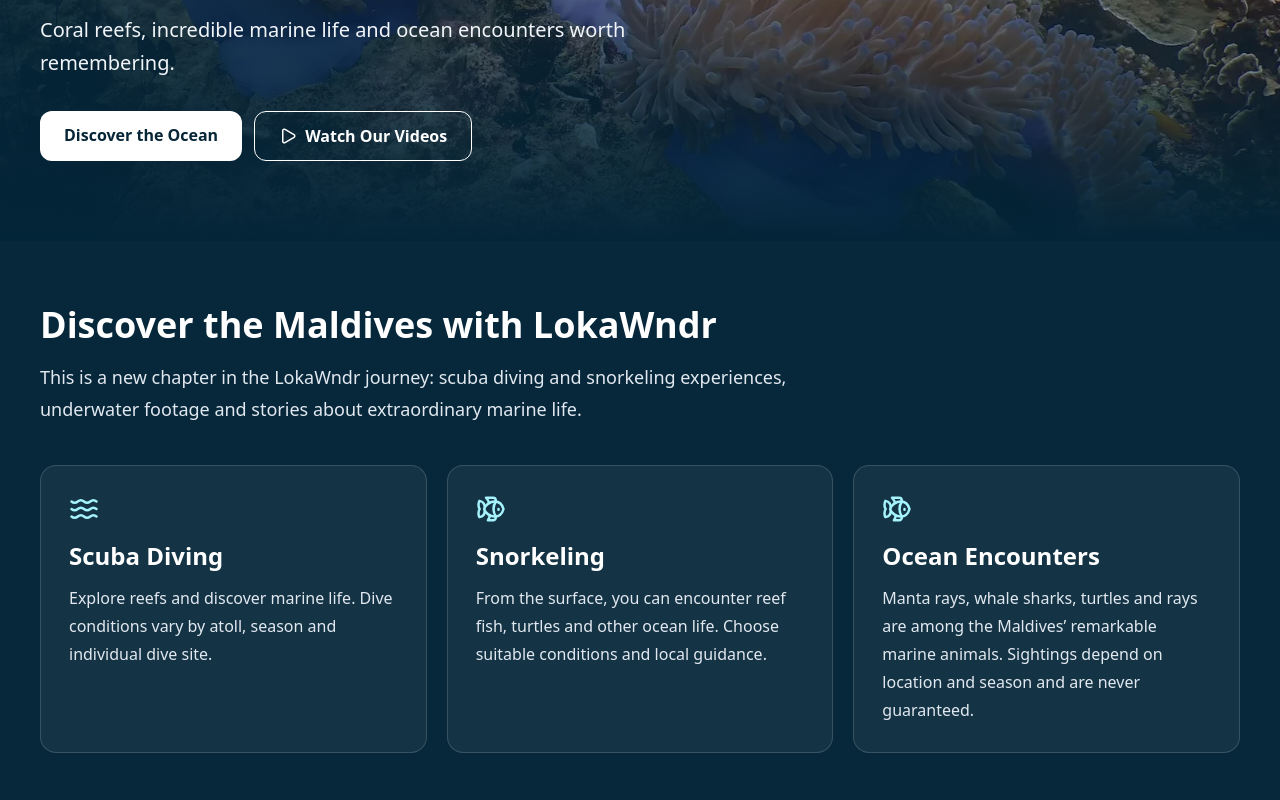
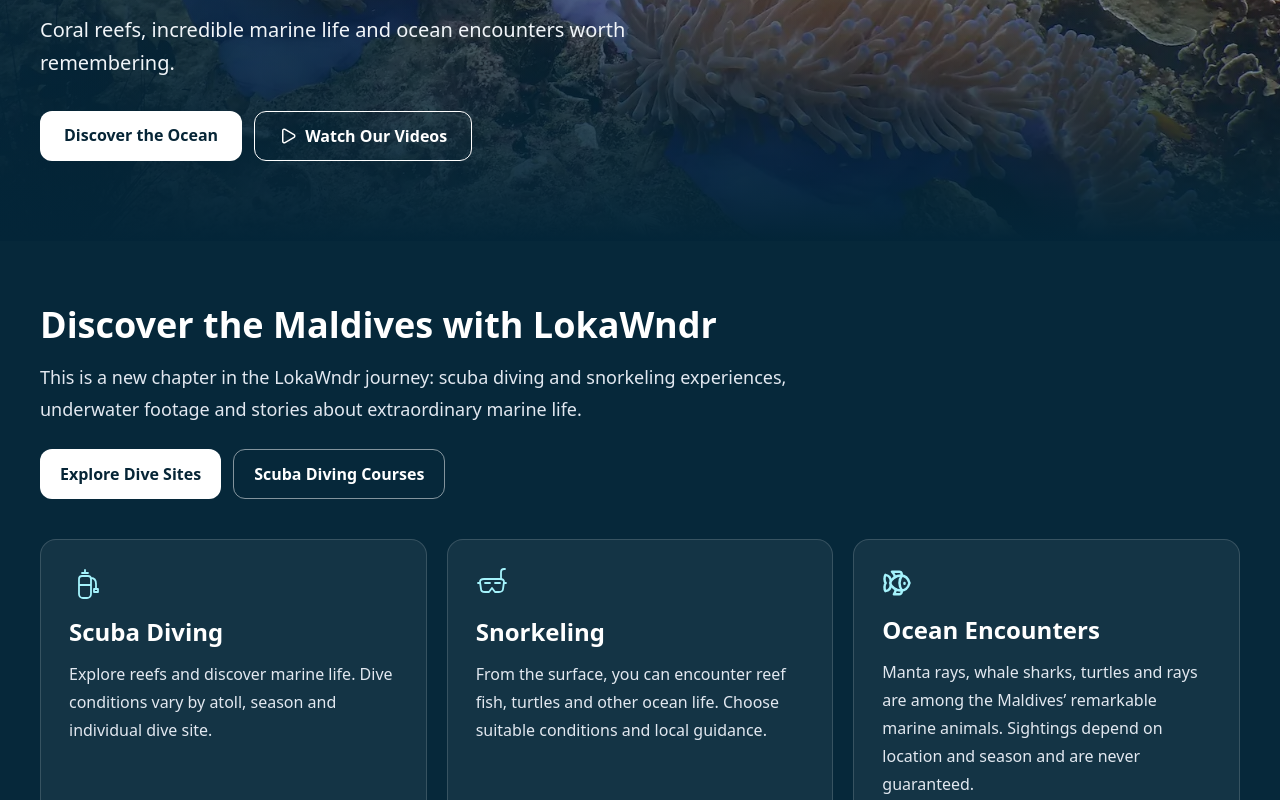
Before and after one commit to Tommysons/diving, a Next.js app: page /destinations/maldives in a window 1280 px wide. Shown: the part 385-1185 px from the top of the page. Built offline with nearby package versions, Linux system fonts and the light colour scheme.

Commit message:
Add Maldives dive navigation and activity icons

```diff
--- a/src/components/MaldivesExperience.tsx
+++ b/src/components/MaldivesExperience.tsx
@@ -7,6 +7,7 @@ import LokaVideoSection, { maldivesVideos } from '@/components/LokaVideoSection'
 import ViluAtlas, { maldivesSites, maldivesDetails } from '@/components/ViluAtlas'
 import Header from '@/components/Header'
 import Footer from '@/components/Footer'
+import { DivingTankIcon, SnorkelMaskIcon } from '@/components/ActivityIcons'
 
 export default function MaldivesExperience({ locale }: { locale: 'en' | 'ru' }) {
   const ru = locale === 'ru'
@@ -50,10 +51,11 @@ export default function MaldivesExperience({ locale }: { locale: 'en' | 'ru' })
     <section id='explore' className='mx-auto max-w-[1480px] px-6 py-16 md:px-10'>
       <h2 className='text-3xl font-extrabold md:text-4xl'>{t.why}</h2>
       <p className='mt-4 max-w-3xl text-lg leading-8 text-slate-200'>{t.whyText}</p>
+      <div className='mt-6 flex flex-wrap gap-3'><a href='#vilu-sites' className='inline-flex min-h-11 items-center rounded-xl bg-white px-5 py-3 font-bold text-[#062536]'>{ru?'Исследовать дайв-сайты':'Explore Dive Sites'}</a><Link href={base+'/scubadivingcourses'} className='inline-flex min-h-11 items-center rounded-xl border border-white/50 px-5 py-3 font-bold'>{ru?'Курсы дайвинга':'Scuba Diving Courses'}</Link></div>
       <div className='mt-10 grid gap-5 md:grid-cols-3'>
         {[
-          {icon:<Waves size={30}/>,title:t.diving,body:t.divingText},
-          {icon:<Fish size={30}/>,title:t.snorkeling,body:t.snorkelingText},
+          {icon:<DivingTankIcon/>,title:t.diving,body:t.divingText},
+          {icon:<SnorkelMaskIcon/>,title:t.snorkeling,body:t.snorkelingText},
           {icon:<Fish size={30}/>,title:t.life,body:t.lifeText}
         ].map(card=><article key={card.title} className='rounded-2xl border border-white/15 bg-white/[.06] p-7'>
           <span className='text-cyan-200'>{card.icon}</span><h3 className='mt-4 text-2xl font-bold'>{card.title}</h3>
@@ -61,7 +63,7 @@ export default function MaldivesExperience({ locale }: { locale: 'en' | 'ru' })
         </article>)}
       </div>
     </section>
-    <section id='vilu-sites' className='mx-auto max-w-[1480px] px-6 py-16 md:px-10'>
+    <section id='vilu-sites' className='scroll-mt-24 mx-auto max-w-[1480px] px-6 py-16 md:px-10'>
       <p className='text-xs font-bold tracking-widest text-cyan-200'>LOKAWNDR · VILU REEF</p>
       <h2 className='mt-3 text-3xl font-extrabold'>{ru?'Дайв-сайты Vilu Reef':'Vilu Reef Dive Sites'}</h2>
       <p className='mt-4 max-w-3xl leading-8 text-slate-200'>{ru?'Sun Siyam Vilu Reef расположен в атолле Дхаалу. Исследуйте местные рифы и подводные скалы вместе с местным дайв-центром.':'Sun Siyam Vilu Reef is located in Dhaalu Atoll. Explore nearby reefs and underwater pinnacles with the local dive centre.'}</p>
```
